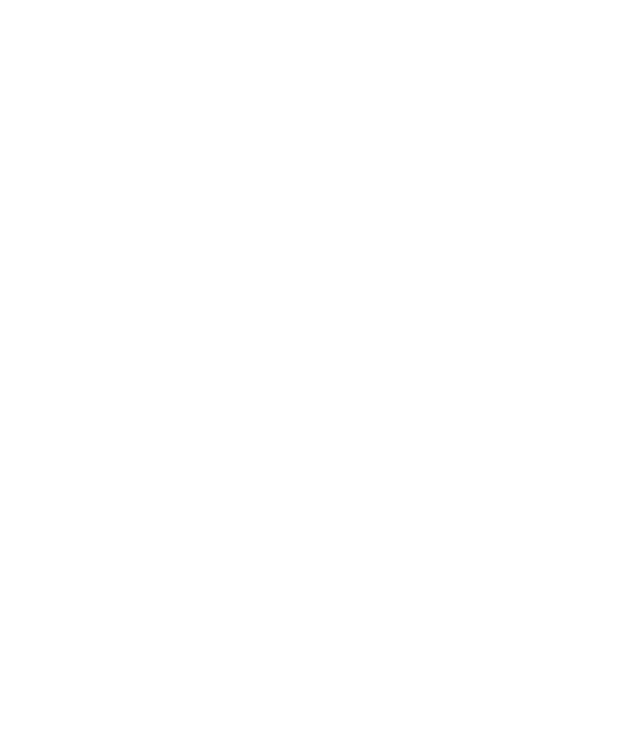
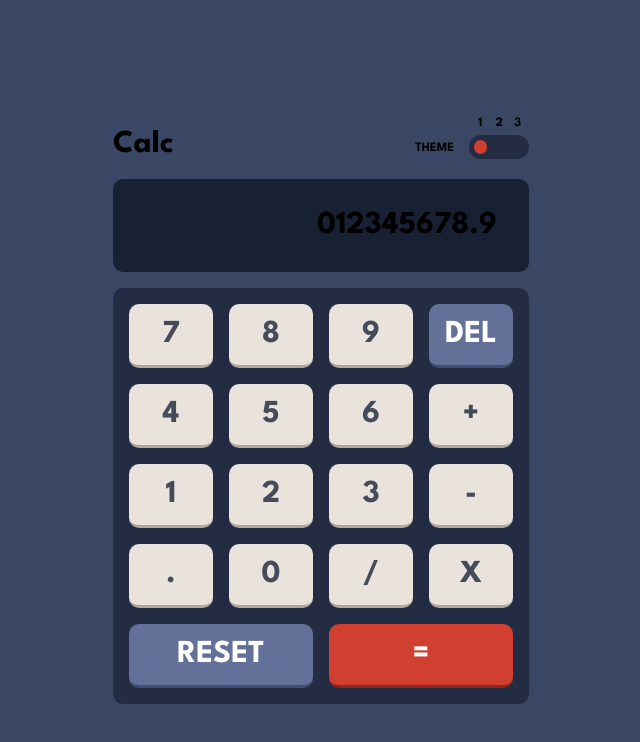
Before and after one commit to Raoufabderraouf/gmc-workshop-calculator, a plain HTML site: page index.html in a window 1280 px wide. Shown: the whole page, without its empty margins (319-959 px from the left). Drawn offline with Linux system fonts and the light colour scheme.

Commit message:
implmentes themes

```diff
--- a/index.html
+++ b/index.html
@@ -31,6 +31,49 @@
   </head>
 
   <body>
-    <main></main>
+    <main>
+      <header>
+        <h1>Calc</h1>
+        <div class="theme-container">
+          <div class="theme-title">Theme</div>
+          <div>
+            <div class="theme-labels">
+              <span>1</span>
+              <span>2</span>
+              <span>3</span>
+            </div>
+            <div class="toggle-group">
+              <button class="toggle active"></button>
+              <button class="toggle"></button>
+              <button class="toggle"></button>
+            </div>
+          </div>
+        </div>
+      </header>
+      <div class="screen">
+        012345678.9
+      </div>
+      <div class="buttons">
+        <button>7</button>
+        <button>8</button>
+        <button>9</button>
+        <button class="func">del</button>
+        <button>4</button>
+        <button>5</button>
+        <button>6</button>
+        <button>+</button>
+        <button>1</button>
+        <button>2</button>
+        <button>3</button>
+        <button>-</button>
+        <button>.</button>
+        <button>0</button>
+        <button>/</button>
+        <button>x</button>
+        <button class="grid-2 func">reset</button>
+        <button class="grid-2 equal">=</button>
+      </div>
+    </main>
+    <script src="js/theme.js"></script>
   </body>
 </html>
--- /dev/null
+++ b/js/theme.js
@@ -0,0 +1,107 @@
+let buttons = document.querySelectorAll(".toggle");
+let lastActive = 0;
+
+/*for (let i = 0; i < buttons.length; i++) {
+  let button = buttons[i];
+  button.addEventListener('clik', function() {
+    buttons[lastActive].classlist.remove("active");
+    button.classlist.add("active");
+    lastActive = i;
+  });
+}
+*/
+
+const theme1 = {
+  "--main-bg": "hsl(222, 26%, 31%)",
+  "--keypad-bg": "hsl(223, 31%, 20%)",
+  "--screnn-bg": "hsl(224, 36%, 15%)",
+
+  /*text*/
+  "--text-blue": "hsl(221, 14%, 31%)",
+  "--text-white": "hsl(0, 0%, 100%)",
+  "--screnn-text": "hsl(0, 0%, 100%)",
+
+  /*keys*/
+  "--keys-func-bg": "hsl(225, 21%, 49%)",
+  "--keys-func-hover": "hsl(225, 51%, 76%)",
+  "--keys-func-shadow": "hsl(224, 28%, 35%)",
+
+  "--keys-equal-bg": "hsl(6, 63%, 50%)",
+  "--keys-equal-hover": "hsl(6, 93%, 67%)",
+  "--keys-equal-shadow": "hsl(6, 70%, 34%)",
+
+  "--keys-bg": "hsl(30, 25%, 89%)",
+  "--keys-shadow": "hsl(28, 16%, 65%)",
+  "--keys-hover": "white"
+};
+
+const theme2 = {
+  "--main-bg": "hsl(0, 0%, 90%)",
+  "--keypad-bg": "hsl(0, 5%, 81%)",
+  "--screnn-bg": "hsl(0, 0%, 93%)",
+
+  /*text*/
+  "--text-blue": "hsl(60, 10%, 19%)",
+  // "--text-white": "hsl(0, 0%, 100%)",
+  "--screnn-text": "black",
+
+  /*keys*/
+  "--keys-func-bg": "hsl(185, 42%, 37%))",
+  "--keys-func-hover": "hsl(225, 51%, 76%)",
+  "--keys-func-shadow": "hsl(185, 58%, 25%)",
+
+  "--keys-equal-bg": "hsl(25, 98%, 40%)",
+  "--keys-equal-hover": "hsl(6, 93%, 67%)",
+  "--keys-equal-shadow": "hsl(25, 99%, 27%)",
+
+  "--keys-bg": "hsl(45, 7%, 89%)",
+  "--keys-shadow": "hsl(35, 11%, 61%)",
+  "--keys-hover": "white"
+};
+
+const theme3 = {
+  "--main-bg": "hsl(268, 75%, 9%)",
+  "--keypad-bg": "hsl(268, 71%, 12%)",
+  "--screnn-bg": "hsl(268, 71%, 12%)",
+
+  /*text*/
+  "--text-blue": "hsl(52, 100%, 62%)",
+  "--text-white": "hsl(0, 0%, 100%)",
+  // "--text-blue": "hsl(198, 20%, 13%)",
+  "--screnn-text": "hsl(52, 100%, 62%)",
+
+  /*keys*/
+  "--keys-func-bg": "hsl(281, 89%, 26%)",
+  "--keys-func-hover": "hsl(285, 91%, 52%)",
+  "--keys-func-shadow": "hsl(285, 91%, 52%)",
+
+  "--keys-equal-bg": "hsl(176, 100%, 44%)",
+  "--keys-equal-hover": "hsl(177, 92%, 70%)",
+  "--keys-equal-shadow": "hsl(177, 92%, 70%)",
+
+  "--keys-bg": "hsl(268, 47%, 21%)",
+  "--keys-shadow": "hsl(290, 70%, 36%)",
+  "--keys-hover": "hsl(290, 70%, 36%)"
+};
+
+//const themes = [theme1, theme2, theme3];
+
+buttons.forEach(function(button, i, array) {
+  button.addEventListener("click", function() {
+    buttons[lastActive].classList.remove("active");
+    button.classList.add("active");
+    lastActive = i;
+    // TODO : Change theme
+    applyTheme(i);
+  });
+});
+
+const themes = [theme1, theme2, theme3];
+
+function applyTheme(index) {
+  const rootEl = document.querySelector(`:root`);
+  const selectedTheme = themes[index];
+  for (let key in selectedTheme) {
+    rootEl.style.setProperty(key, selectedTheme[key]);
+  }
+}
--- a/stylesheet.css
+++ b/stylesheet.css
@@ -0,0 +1,161 @@
+:root {
+  --main-bg: hsl(222, 26%, 31%);
+  --keypad-bg: hsl(223, 31%, 20%);
+  --screnn-bg: hsl(224, 36%, 15%);
+
+  /*text*/
+  --text-blue: hsl(221, 14%, 31%);
+  --text-white: hsl(0, 0%, 100%);
+
+  /*keys*/
+  --keys-func-bg: hsl(225, 21%, 49%);
+  --keys-func-hover: hsl(225, 51%, 76%);
+  --keys-func-shadow: hsl(224, 28%, 35%);
+
+  --keys-equal-bg: hsl(6, 63%, 50%);
+  --keys-equal-hover: hsl(6, 93%, 67%);
+  --keys-equal-shadow: hsl(6, 70%, 34%);
+
+  --keys-bg: hsl(30, 25%, 89%);
+  --keys-shadow: hsl(28, 16%, 65%);
+  --keys-hover: white;
+}
+
+* {
+  font-family: "League Spartan", sans-serif;
+}
+
+body {
+  background-color: var(--main-bg);
+  display: flex;
+  justify-content: center;
+  align-items: center;
+  height: 100vh;
+  color: var(--screnn-text);
+  transition: all 0.6s ease-in-out;
+}
+
+header {
+  display: flex;
+  justify-content: space-between;
+  align-items: flex-end;
+  margin-bottom: 20px;
+}
+
+.theme-container {
+  display: flex;
+  align-items: flex-end;
+  font-size: 0.8em;
+  gap: 10px;
+  text-transform: uppercase;
+}
+
+header h1 {
+  margin: 0;
+}
+.theme-title {
+  padding: 5px;
+}
+
+.theme-labels,
+.toggle-group {
+  display: flex;
+  justify-content: space-between;
+  padding: 5px;
+}
+
+.theme-labels span {
+  display: block;
+  width: 1em;
+  height: 1em;
+  text-align: center;
+}
+
+.toggle-group {
+  background-color: var(--keypad-bg);
+  border-radius: 20px;
+  gap: 5px;
+}
+
+.toggle {
+  width: 1em;
+  height: 1em;
+  border-radius: 50px;
+  border: none;
+  background-color: var(--keys-equal-bg);
+  opacity: 0;
+  /*gap: 5px;*/
+  cursor: pointer;
+}
+
+.toggle.active {
+  opacity: 1;
+}
+
+.screen {
+  background-color: var(--screnn-bg);
+  text-align: right;
+  font-size: 2em;
+  padding: 1em;
+  margin-bottom: 0.5em;
+  border-radius: 10px;
+}
+
+.buttons {
+  display: grid;
+  grid-template-columns: repeat(4, 1fr);
+  gap: 1em;
+  padding: 1em;
+  border-radius: 10px;
+  background-color: var(--keypad-bg);
+}
+.grid-2 {
+  grid-column: span 2;
+}
+
+.buttons button {
+  font-size: 2em;
+  font-weight: 700;
+  padding: 0.5em;
+  text-transform: uppercase;
+  background-color: var(--keys-bg);
+  border: none;
+  border-bottom: 3px solid var(--keys-shadow);
+  border-radius: 10px;
+  color: var(--text-blue);
+  transition: all 0.3s ease-in-out;
+  cursor: pointer;
+  box-sizing: border-box;
+}
+
+.buttons button:hover {
+  background-color: var(--keys-hover);
+  /*  transition: all 0.3s ease-in-out;
+  cursor: pointer;
+  box-sizing: border-box;*/
+}
+
+.buttons button:active {
+  border-bottom: none;
+  /* border-bottom: 3px solid transparent*/
+}
+
+.buttons button.func {
+  background-color: var(--keys-func-bg);
+  border-bottom-color: var(--keys-func-shadow);
+  color: var(--text-white);
+}
+
+.buttons button.func:hover {
+  background-color: var(--keys-func-hover);
+}
+
+.buttons button.equal {
+  background-color: var(--keys-equal-bg);
+  border-bottom-color: var(--keys-equal-shadow);
+  color: var(--text-white);
+}
+
+.buttons button.equal:hover {
+  background-color: var(--keys-equal-hover);
+}
```
